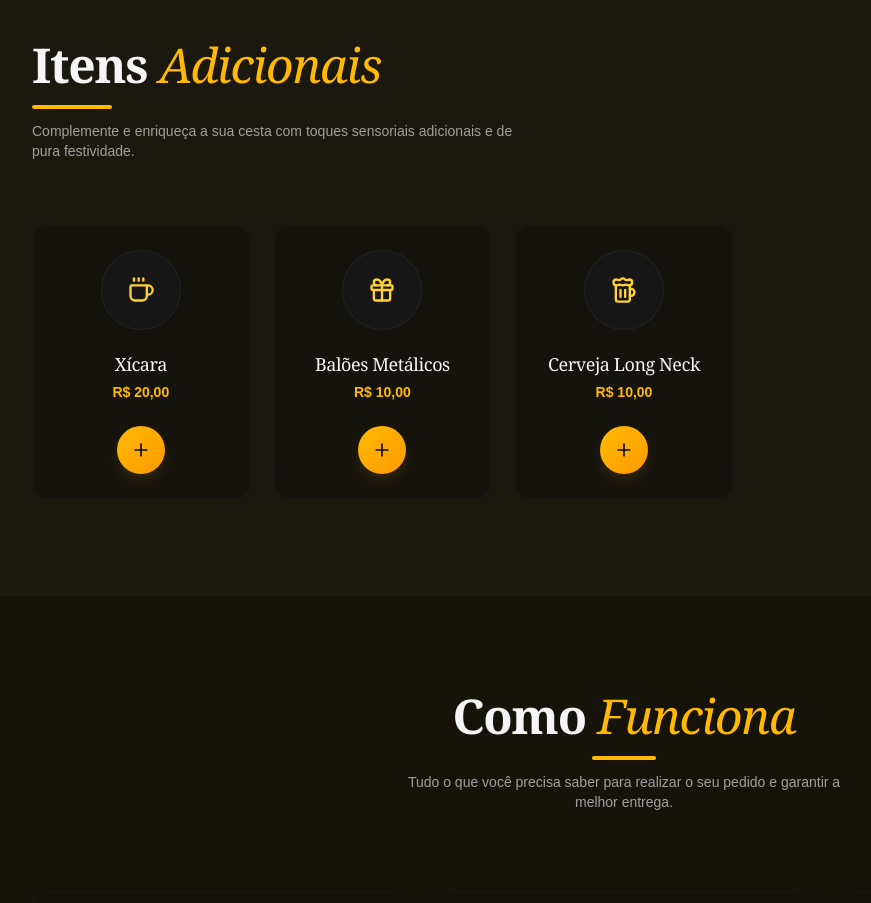
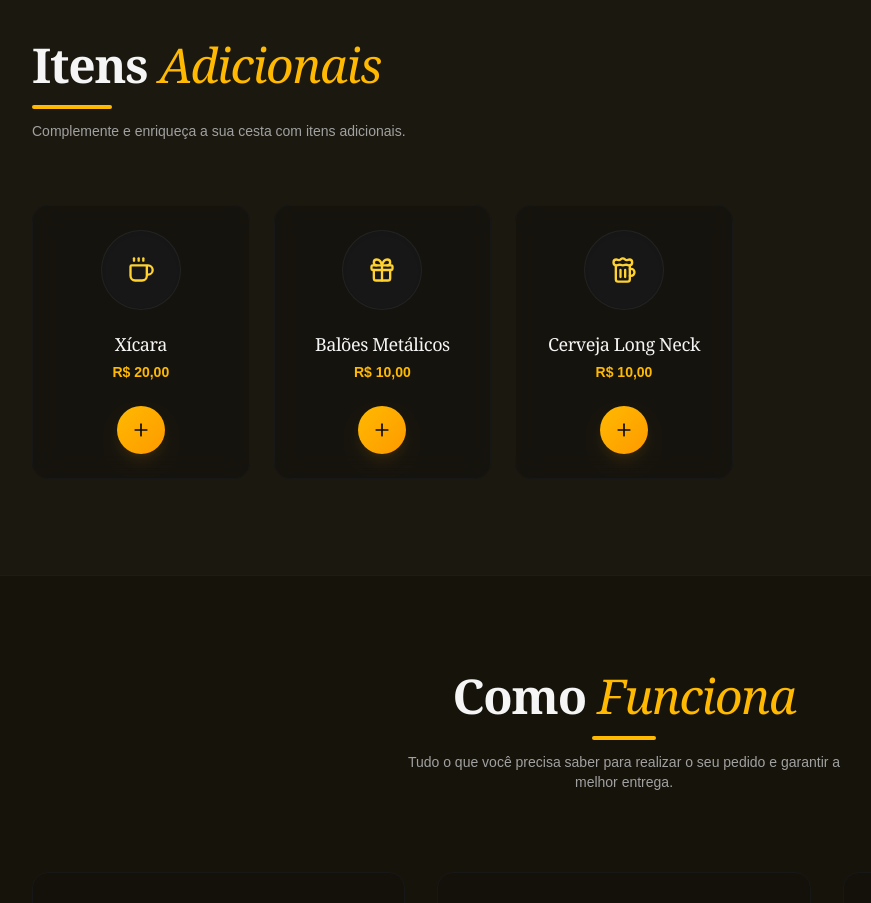
Before and after one commit to WilsonMSouza/Stelline-Cestas, a React (Vite) app: page / in a window 1280 px wide. Shown: the part 4400-5303 px from the top of the page, without its empty margins (16-887 px from the left). Built offline with nearby package versions, Linux system fonts and the light colour scheme.

Commit message:
style: simplify and generalize UI text
Refine copy for "Add-ons" description and delivery instructions to improve clarity and remove location-specific constraints.

```diff
--- a/src/App.tsx
+++ b/src/App.tsx
@@ -350,7 +350,7 @@ export default function App() {
               </h3>
               <div className="h-1 w-20 bg-amber-400 mt-4 mb-3 rounded-full"></div>
               <p className="text-sm text-neutral-400 max-w-lg font-sans">
-                Complemente e enriqueça a sua cesta com toques sensoriais adicionais e de pura festividade.
+                Complemente e enriqueça a sua cesta com itens adicionais.
               </p>
             </div>
 
--- a/src/components/CartDrawer.tsx
+++ b/src/components/CartDrawer.tsx
@@ -275,10 +275,10 @@ export default function CartDrawer({
                 {/* Additional instructions/reminder */}
                 <div className="p-4 rounded-xl border border-amber-950/20 bg-amber-500/5 font-sans">
                   <h4 className="text-xs font-bold text-amber-400 uppercase tracking-wider mb-1">
-                    Cuidado Especial
+                    Atenção
                   </h4>
                   <p className="text-[11px] text-neutral-400 leading-relaxed">
-                    Personalizou tudo? Avance para a tela de agendamento para configurar onde e quando faremos essa entrega inesquecível em Cascavel - PR!
+                    Personalizou tudo? Avance para a tela de agendamento para configurar onde e quando faremos essa entrega inesquecível!
                   </p>
                 </div>
               </div>
```
